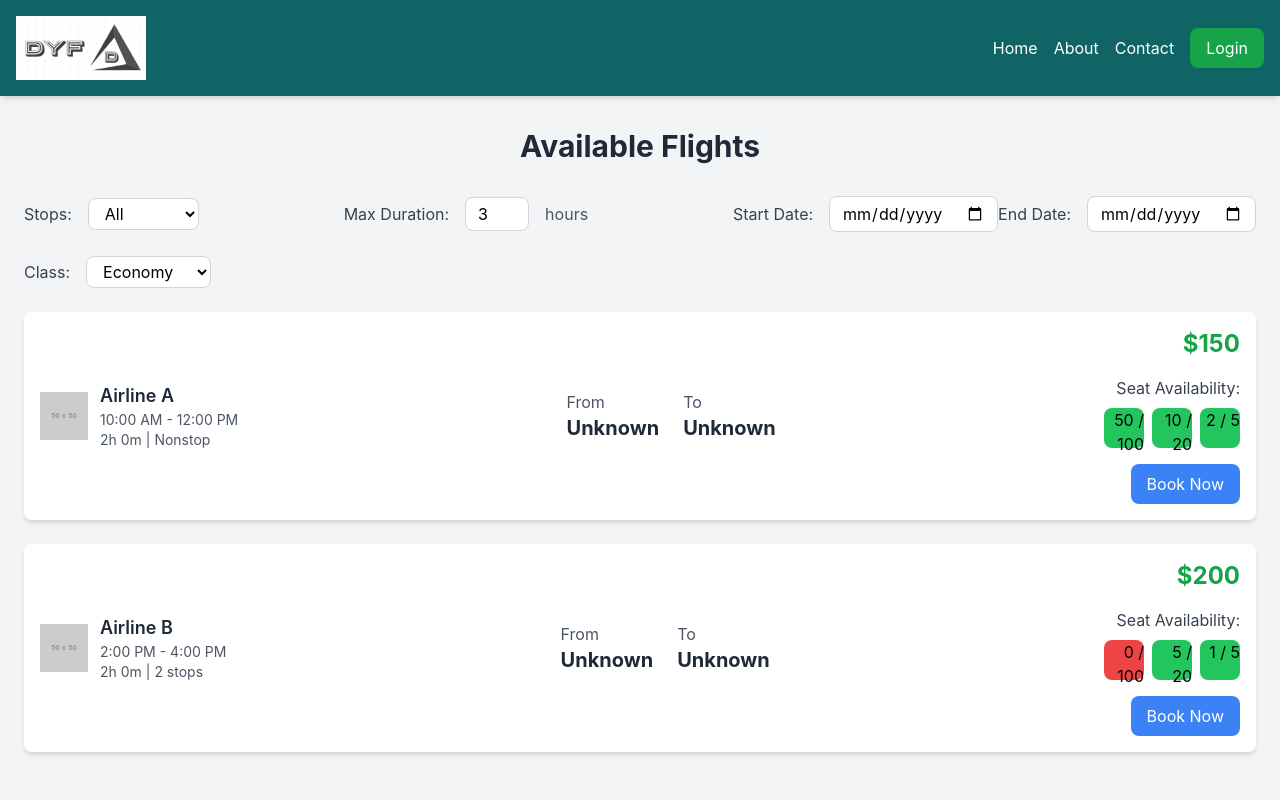
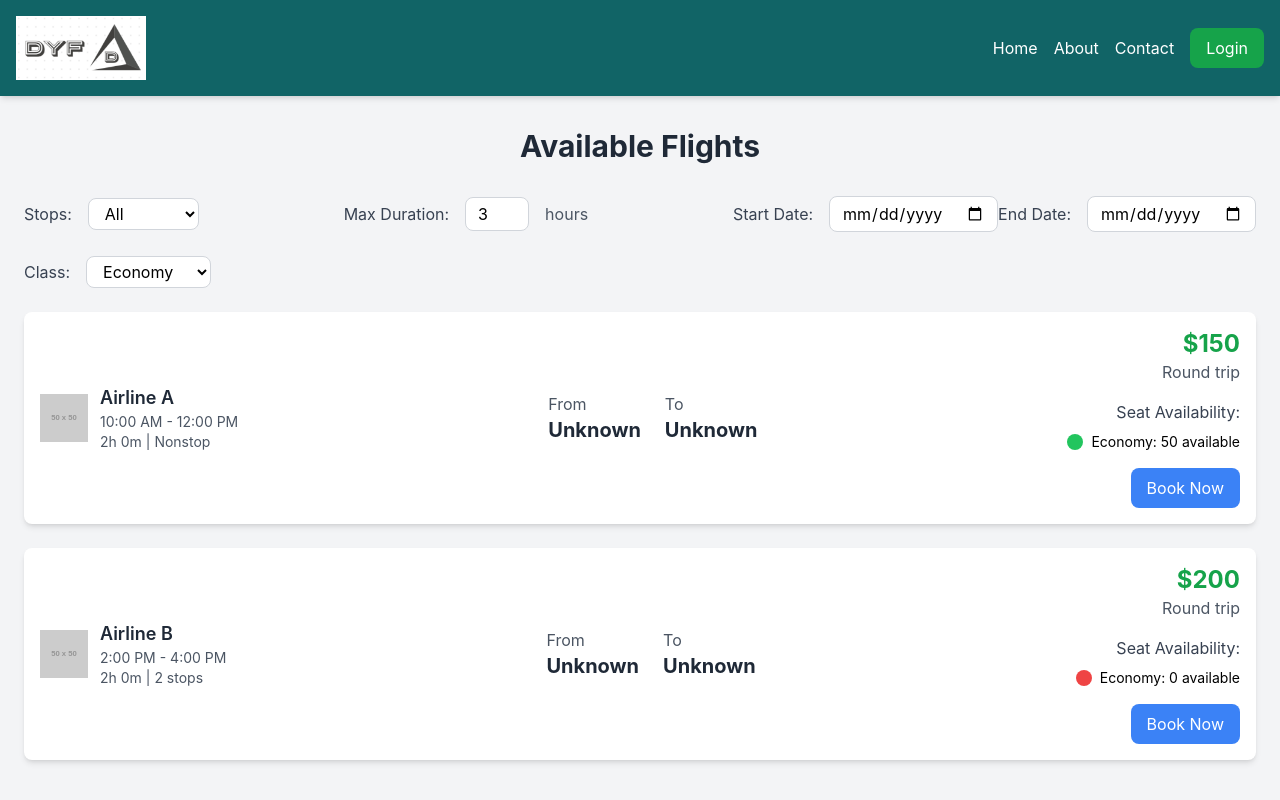
Before and after one commit to Abhijitop25/Airline-booking, a React (Create React App) app: page /flights in a window 1280 px wide. Shown: the top 800 px of the page. Built offline with nearby package versions, Linux system fonts and the light colour scheme.

Commit message:
himanshu 1

```diff
--- a/src/pages/FlightResults.jsx
+++ b/src/pages/FlightResults.jsx
@@ -1,26 +1,34 @@
-import React, { useState } from 'react';
-import { useLocation, useNavigate } from 'react-router-dom';
+import React, { useState } from "react";
+import { useLocation, useNavigate } from "react-router-dom";
 
 const FlightResults = () => {
   const location = useLocation();
-  const { origin, destination, departureDate, travelClass, passengers } = location.state || {};
+
+  // Check if location.state is defined
+  const {
+    origin = {},
+    destination = {},
+    departureDate,
+    travelClass,
+    passengers,
+  } = location.state || {};
 
   // Sample data for available flights with seat availability
   const flights = [
     {
       id: 1,
-      airline: 'Airline A',
-      logo: 'https://via.placeholder.com/50',
-      origin: origin?.label || 'Unknown',
-      destination: destination?.label || 'Unknown',
+      airline: "Airline A",
+      logo: "https://via.placeholder.com/50",
+      origin: origin.label || "Unknown", // Use a fallback value
+      destination: destination.label || "Unknown", // Use a fallback value
       departureDate,
       travelClass,
       passengers,
-      departureTime: '10:00 AM',
-      arrivalTime: '12:00 PM',
-      price: '$150',
+      departureTime: "10:00 AM",
+      arrivalTime: "12:00 PM",
+      price: "$150",
       stops: 0,
-      duration: '2h 0m',
+      duration: "2h 0m",
       co2Emission: 99,
       seatAvailability: {
         economy: { available: 50, total: 100 },
@@ -30,18 +38,18 @@ const FlightResults = () => {
     },
     {
       id: 2,
-      airline: 'Airline B',
-      logo: 'https://via.placeholder.com/50',
-      origin: origin?.label || 'Unknown',
-      destination: destination?.label || 'Unknown',
+      airline: "Airline B",
+      logo: "https://via.placeholder.com/50",
+      origin: origin.label || "Unknown",
+      destination: destination.label || "Unknown",
       departureDate,
       travelClass,
       passengers,
-      departureTime: '2:00 PM',
-      arrivalTime: '4:00 PM',
-      price: '$200',
+      departureTime: "2:00 PM",
+      arrivalTime: "4:00 PM",
+      price: "$200",
       stops: 2,
-      duration: '2h 0m',
+      duration: "2h 0m",
       co2Emission: 144,
       seatAvailability: {
         economy: { available: 0, total: 100 },
@@ -53,16 +61,17 @@ const FlightResults = () => {
   ];
 
   // Filter states
-  const [selectedStops, setSelectedStops] = useState('All');
+  const [selectedStops, setSelectedStops] = useState("All");
   const [maxDuration, setMaxDuration] = useState(3); // Default max duration in hours
-  const [startDate, setStartDate] = useState('');
-  const [endDate, setEndDate] = useState('');
-  const [selectedClass, setSelectedClass] = useState('economy');
+  const [startDate, setStartDate] = useState("");
+  const [endDate, setEndDate] = useState("");
+  const [selectedClass, setSelectedClass] = useState("economy");
 
   // Filter flights based on selected filters
   const filteredFlights = flights.filter((flight) => {
-    const flightDurationHours = parseInt(flight.duration.split('h')[0], 10);
-    const maxStops = selectedStops === 'All' ? Infinity : parseInt(selectedStops, 10);
+    const flightDurationHours = parseInt(flight.duration.split("h")[0], 10);
+    const maxStops =
+      selectedStops === "All" ? Infinity : parseInt(selectedStops, 10);
     const matchesStops = flight.stops <= maxStops;
     const matchesDuration = flightDurationHours <= maxDuration;
     const matchesDate =
@@ -73,24 +82,26 @@ const FlightResults = () => {
   });
 
   const navigate = useNavigate();
-  const handleOnclick = (flight) => {
-    navigate('/booking', {
+  const handleOnclick = () => {
+    navigate("/booking", {
       state: {
-        origin: origin?.label,
-        destination: destination?.label,
+        origin: origin.label || "Unknown",
+        destination: destination.label || "Unknown",
         departureDate,
         travelClass,
         passengers,
-        flightId: flight.id, // Pass flight ID if needed
       },
     });
   };
 
-  const getSeatColor = (available, total) => (available > 0 ? 'bg-green-500' : 'bg-red-500');
+  const getSeatColor = (available, total) =>
+    available > 0 ? "bg-green-500" : "bg-red-500";
 
   return (
     <div className="relative min-h-screen bg-gray-100 pt-32 p-6">
-      <h2 className="text-3xl font-bold text-center text-gray-800 mb-8">Available Flights</h2>
+      <h2 className="text-3xl font-bold text-center text-gray-800 mb-8">
+        Available Flights
+      </h2>
 
       {/* Filters */}
       <div className="mb-6 flex flex-col md:flex-row items-start md:items-center justify-between">
@@ -164,14 +175,23 @@ const FlightResults = () => {
           >
             {/* Airline Logo and Name */}
             <div className="flex items-center space-x-3 mb-4 md:mb-0">
-              <img src={flight.logo} alt={`${flight.airline} logo`} className="w-12 h-12" />
+              <img
+                src={flight.logo}
+                alt={`${flight.airline} logo`}
+                className="w-12 h-12"
+              />
               <div>
-                <h3 className="text-lg font-semibold text-gray-800">{flight.airline}</h3>
+                <h3 className="text-lg font-semibold text-gray-800">
+                  {flight.airline}
+                </h3>
                 <p className="text-sm text-gray-600">
                   {flight.departureTime} - {flight.arrivalTime}
                 </p>
                 <p className="text-sm text-gray-600">
-                  {flight.duration} | {flight.stops === 0 ? 'Nonstop' : `${flight.stops} stop${flight.stops > 1 ? 's' : ''}`}
+                  {flight.duration} |{" "}
+                  {flight.stops === 0
+                    ? "Nonstop"
+                    : `${flight.stops} stop${flight.stops > 1 ? "s" : ""}`}
                 </p>
               </div>
             </div>
@@ -180,37 +200,49 @@ const FlightResults = () => {
             <div className="flex flex-col md:flex-row items-start md:items-center mb-4 md:mb-0">
               <div className="text-center md:text-left md:mr-6 mb-2 md:mb-0">
                 <p className="text-gray-600">From</p>
-                <p className="text-xl font-bold text-gray-800">{flight.origin}</p>
+                <p className="text-xl font-bold text-gray-800">
+                  {flight.origin}
+                </p>
               </div>
               <div className="text-center md:text-left">
                 <p className="text-gray-600">To</p>
-                <p className="text-xl font-bold text-gray-800">{flight.destination}</p>
+                <p className="text-xl font-bold text-gray-800">
+                  {flight.destination}
+                </p>
               </div>
             </div>
 
             {/* Price and Seat Availability */}
             <div className="text-right">
-              <p className="text-2xl font-bold text-green-600">{flight.price}</p>
+              <p className="text-2xl font-bold text-green-600">
+                {flight.price}
+              </p>
+              <p className="text-gray-600">Round trip</p>
 
               {/* Seat Availability */}
               <div className="mt-4">
                 <p className="text-gray-700">Seat Availability:</p>
-                <div className="mt-2 flex space-x-2">
-                  <div className={`w-10 h-10 rounded-lg ${getSeatColor(flight.seatAvailability.economy.available, flight.seatAvailability.economy.total)}`}>
-                    {flight.seatAvailability.economy.available} / {flight.seatAvailability.economy.total}
-                  </div>
-                  <div className={`w-10 h-10 rounded-lg ${getSeatColor(flight.seatAvailability.business.available, flight.seatAvailability.business.total)}`}>
-                    {flight.seatAvailability.business.available} / {flight.seatAvailability.business.total}
-                  </div>
-                  <div className={`w-10 h-10 rounded-lg ${getSeatColor(flight.seatAvailability.first.available, flight.seatAvailability.first.total)}`}>
-                    {flight.seatAvailability.first.available} / {flight.seatAvailability.first.total}
+                <div className="mt-2">
+                  <div className="flex items-center space-x-2">
+                    <div
+                      className={`h-4 w-4 rounded-full ${getSeatColor(
+                        flight.seatAvailability[selectedClass].available,
+                        flight.seatAvailability[selectedClass].total
+                      )}`}
+                    />
+                    <span className="text-sm">
+                      {selectedClass.charAt(0).toUpperCase() +
+                        selectedClass.slice(1)}
+                      : {flight.seatAvailability[selectedClass].available}{" "}
+                      available
+                    </span>
                   </div>
                 </div>
               </div>
 
               <button
-                onClick={() => handleOnclick(flight)}
-                className="mt-4 bg-blue-500 text-white px-4 py-2 rounded-lg hover:bg-blue-600 transition"
+                onClick={handleOnclick}
+                className="mt-4 bg-blue-500 text-white px-4 py-2 rounded-lg"
               >
                 Book Now
               </button>
```
Also changed, not shown: 1 other file (tests, documents, lock files or other folders).
